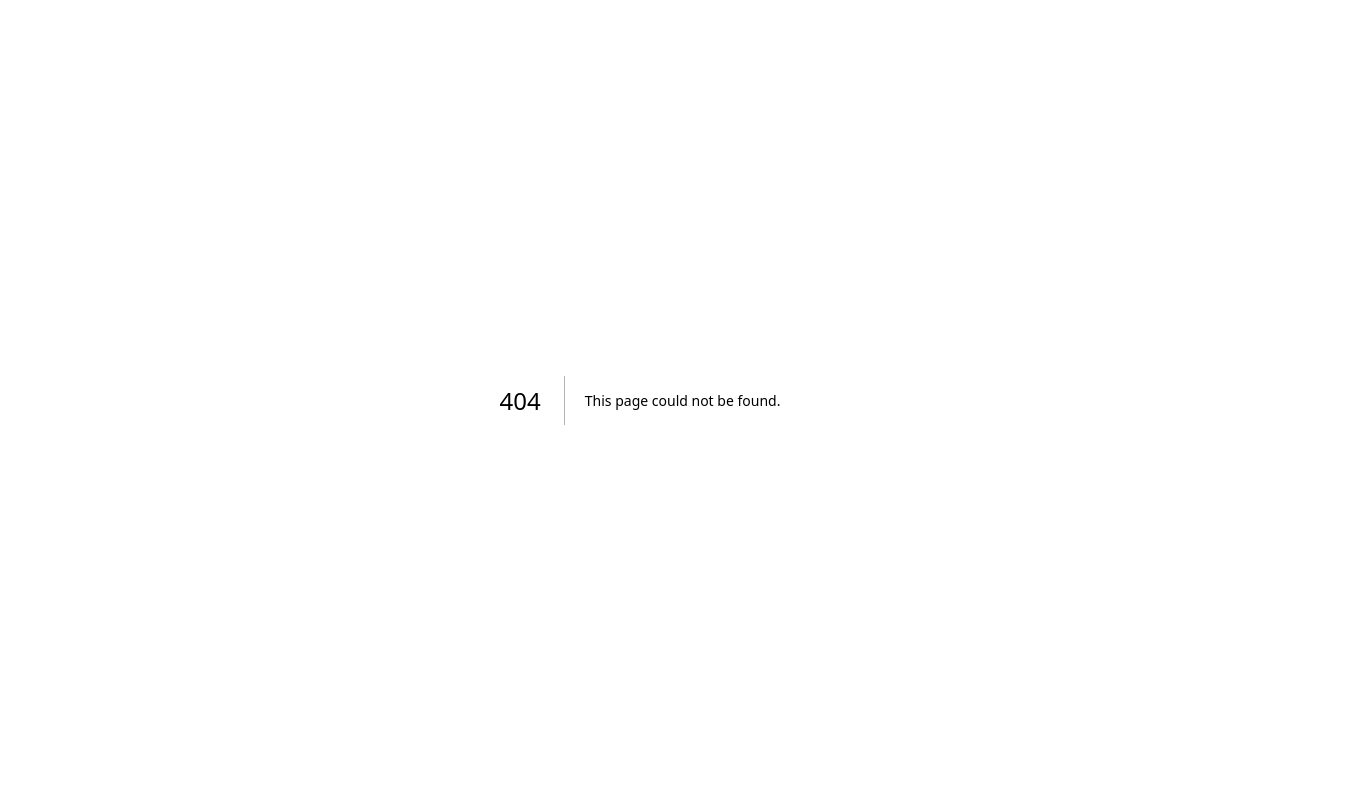
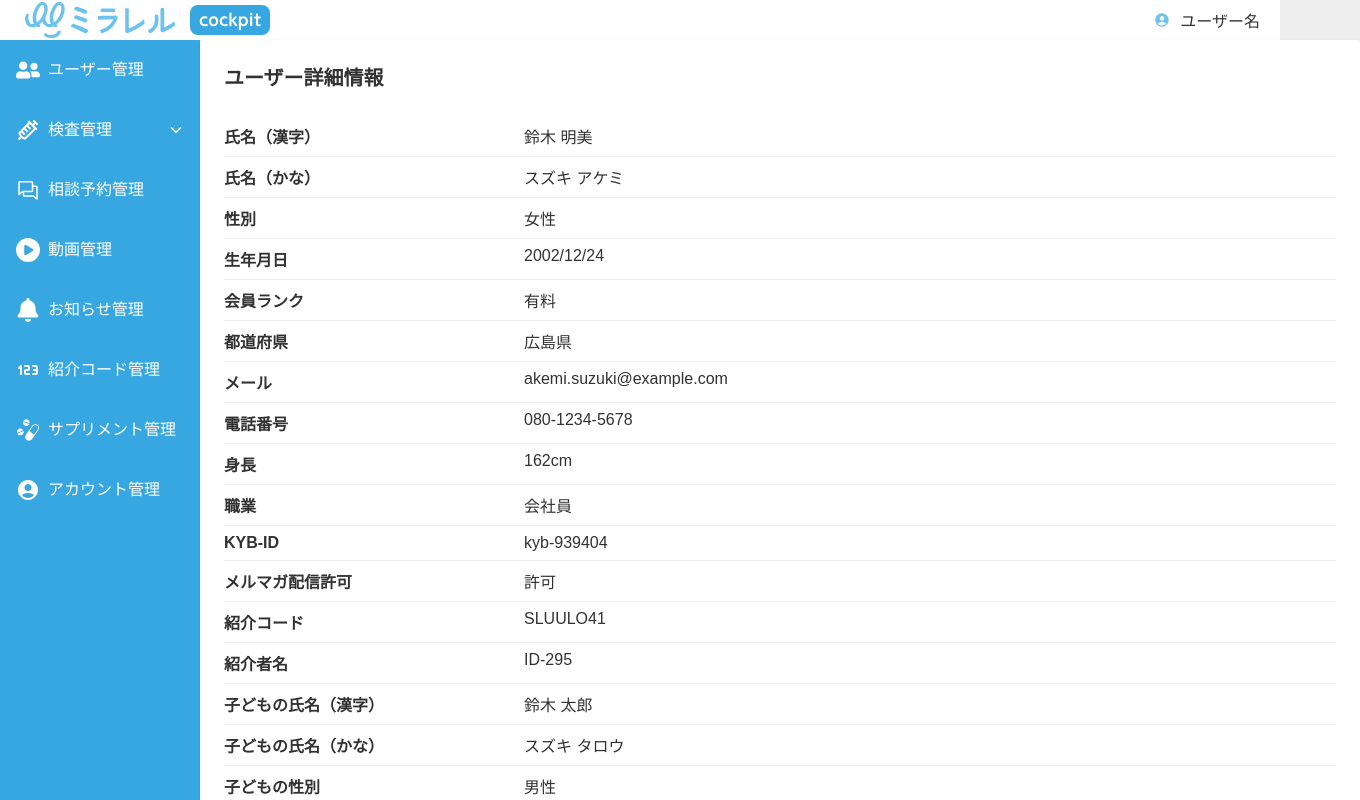
Before and after one commit to ymtakt/nextjs_sample, a Next.js app: page /user-management/1/user-info in a window 1280 px wide. Before the commit this address had no page. Shown: the top 800 px of the page, 1360 px wide, since content can reach past the window. Built offline with nearby package versions, Linux system fonts and the light colour scheme.

Commit message:
feat:ユーザー管理の基本情報の一部を表示

```diff
--- /dev/null
+++ b/src/app/(mypage)/(main)/user-management/[id]/user-info/page.tsx
@@ -0,0 +1,55 @@
+import { mockUserDetails } from "@/mocks/userDetails";
+import { notFound } from "next/navigation";
+import React from "react";
+
+type Props = {
+  params: { id: string };
+};
+
+export default function UserDetailPage({ params }: Props) {
+  const userId = parseInt(params.id, 10);
+  const user = mockUserDetails.find((u) => u.id === userId);
+
+  if (!user) return notFound();
+
+  // 表示項目をまとめる
+  const fields: { label: string; value: string | number }[] = [
+    { label: "氏名（漢字）", value: user.nameKanji },
+    { label: "氏名（かな）", value: user.nameKana },
+    { label: "性別", value: user.gender },
+    { label: "生年月日", value: user.birthDate },
+    { label: "会員ランク", value: user.membership },
+    { label: "都道府県", value: user.prefecture },
+    { label: "メール", value: user.mail },
+    { label: "電話番号", value: user.tell },
+    { label: "身長", value: user.height },
+    { label: "職業", value: user.job },
+    { label: "KYB-ID", value: user.kybId },
+    { label: "メルマガ配信許可", value: user.mailAllowed },
+    { label: "紹介コード", value: user.referralCode },
+    { label: "紹介者名", value: user.referredName },
+    { label: "子どもの氏名（漢字）", value: user.childNameKanji },
+    { label: "子どもの氏名（かな）", value: user.childNameKana },
+    { label: "子どもの性別", value: user.childGender },
+    { label: "子どもの生年月日", value: user.childBirthDate },
+  ];
+
+  return (
+    <div className="p-6 w-[1160px] space-y-6 text-cp-black bg-cp-white rounded shadow">
+      <h1 className="text-xl font-bold">ユーザー詳細情報</h1>
+
+      <div className="grid grid-cols-[300px_1fr]">
+        {fields.map(({ label, value }) => (
+          <React.Fragment key={label}>
+            <div className="body-cp-large border-b py-2 border-cp-light-gray">
+              {label}
+            </div>
+            <div className="body-cp-medium border-b py-2 border-cp-light-gray">
+              {value}
+            </div>
+          </React.Fragment>
+        ))}
+      </div>
+    </div>
+  );
+}
--- a/src/components/general/Tables/UserManagement/index.tsx
+++ b/src/components/general/Tables/UserManagement/index.tsx
@@ -23,7 +23,7 @@ export default function UserTable({ users }: Props) {
   );
 
   const handleRowClick = (id: number) => {
-    router.push(`/${ROUTES.USER_MANAGEMENT}/${id}`);
+    router.push(`/${ROUTES.USER_MANAGEMENT}/${id}/${ROUTES.USER_INFO}`);
   };
 
   return (
--- a/src/constants/routes.ts
+++ b/src/constants/routes.ts
@@ -5,6 +5,12 @@ export const ROUTES = {
   HOME: "/",
   // ユーザー管理
   USER_MANAGEMENT: "user-management",
+  USER_INFO: "user-info",
+  BODY_INFO: "body-info",
+  SUPPLEMENT_LOG: "supplement-intake-log",
+  MEAL_RECORD: "meal-record",
+  CONDITION_RECORD: "condition-record",
+  RESERVATION_HISTORY: "reservation-history",
   // 検査管理
   INSPECTION_MANAGEMENT: "inspection-management",
   INSPECTION_BOOKING: "inspection-management/booking",
```
